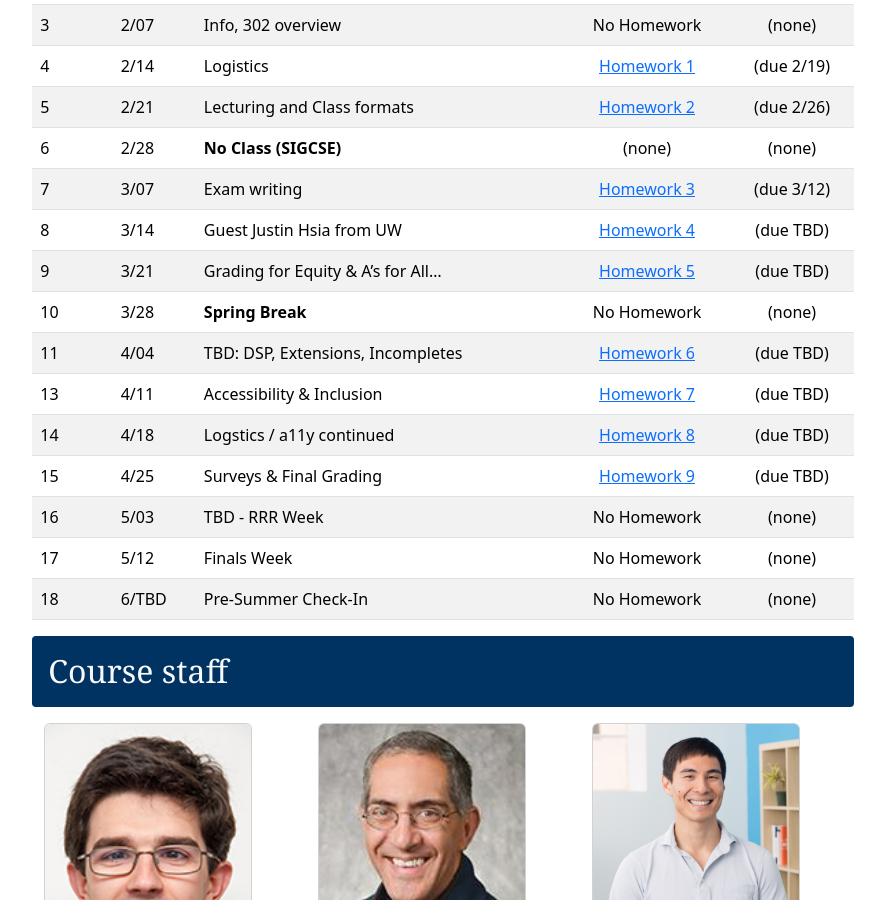
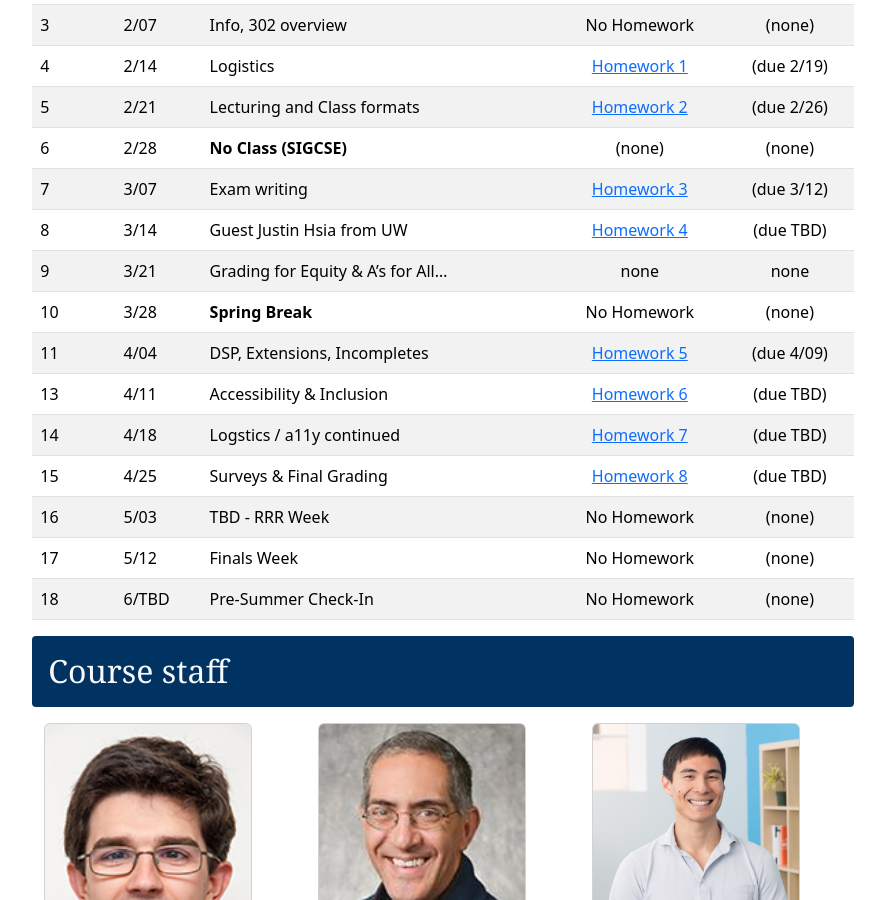
Before and after one commit to berkeley-cs302/sp25, a Jekyll site: the page built from index.md, in a window 1280 px wide and 900 px high, scrolled down 460 px. Shown: the whole window, without its empty margins (197-1082 px from the left). Built offline with Jekyll 4.4.1, drawn with Linux system fonts in a browser that asks for light colours; some web fonts are replaced.

Commit message:
Updates WIP

```diff
--- a/index.md
+++ b/index.md
@@ -25,12 +25,12 @@ _Homework assignments which say "Spring 2024" at the top are last years versions
 | 6    | 2/28 | **No Class (SIGCSE)** | (none) | (none) |
 | 7    | 3/07 | Exam writing | [Homework 3][hw3] | (due 3/12) |
 | 8    | 3/14 | Guest Justin Hsia from UW | [Homework 4][hw4] | (due TBD) |
-| 9    | 3/21 | Grading for Equity & A's for All... | [Homework 5][hw5] | (due TBD) |
+| 9    | 3/21 | Grading for Equity & A's for All... | none | none |
 | 10   | 3/28 | **Spring Break** | No Homework | (none) |
-| 11   | 4/04 | TBD: DSP, Extensions, Incompletes | [Homework 6][hw6] | (due TBD) |
-| 13   | 4/11 | Accessibility & Inclusion | [Homework 7][hw7] | (due TBD) |
-| 14   | 4/18 | Logstics / a11y continued | [Homework 8][hw8] | (due TBD) |
-| 15   | 4/25 | Surveys & Final Grading | [Homework 9][hw9] | (due TBD) |
+| 11   | 4/04 | DSP, Extensions, Incompletes | [Homework 5][hw5] | (due 4/09) |
+| 13   | 4/11 | Accessibility & Inclusion | [Homework 6][hw6] | (due TBD) |
+| 14   | 4/18 | Logstics / a11y continued | [Homework 7][hw7] | (due TBD) |
+| 15   | 4/25 | Surveys & Final Grading | [Homework 8][hw8] | (due TBD) |
 | 16   | 5/03 | TBD - RRR Week | No Homework | (none) |
 | 17   | 5/12 | Finals Week | No Homework | (none) |
 | 18   | 6/TBD | Pre-Summer Check-In | No Homework | (none) |
```
Also changed, not shown: hw/hw5-policies.md (renamed from hw/hw8.md, +11 -7 lines).
